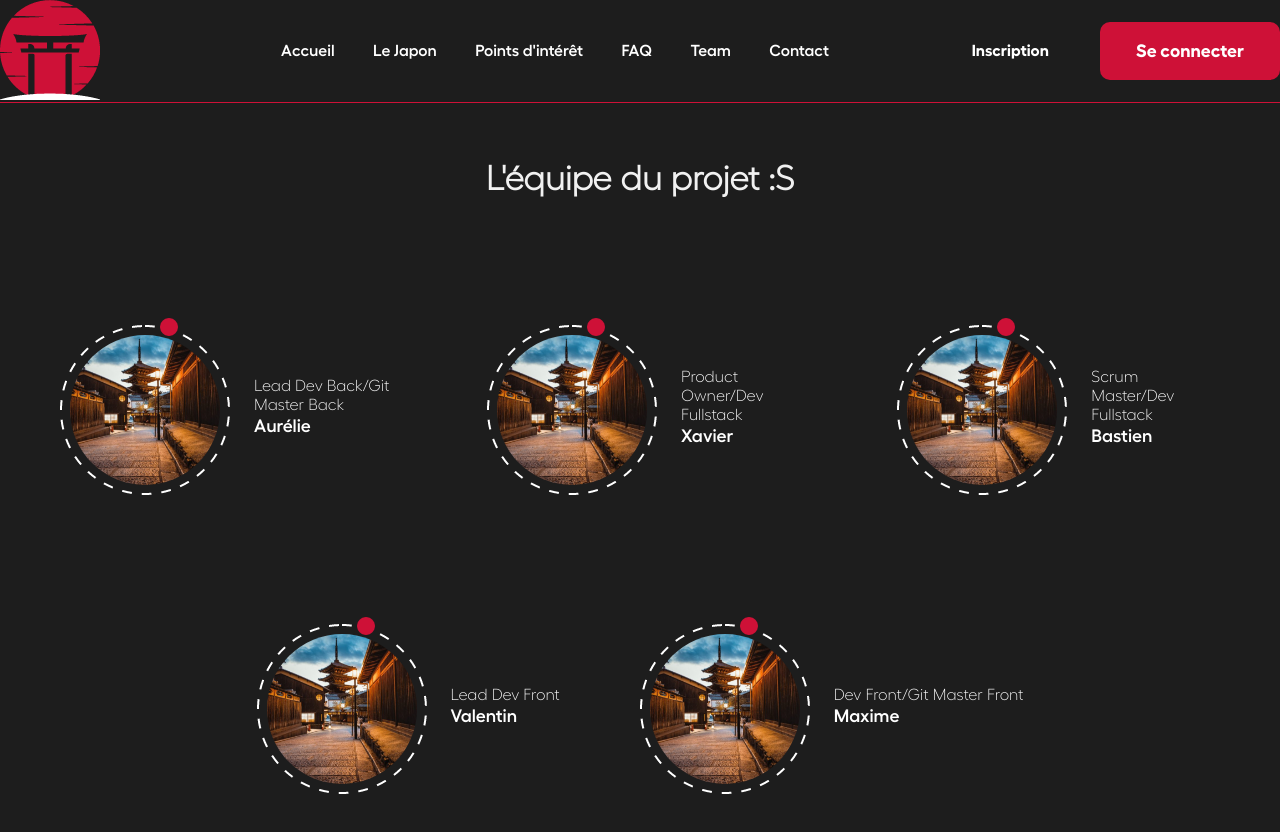
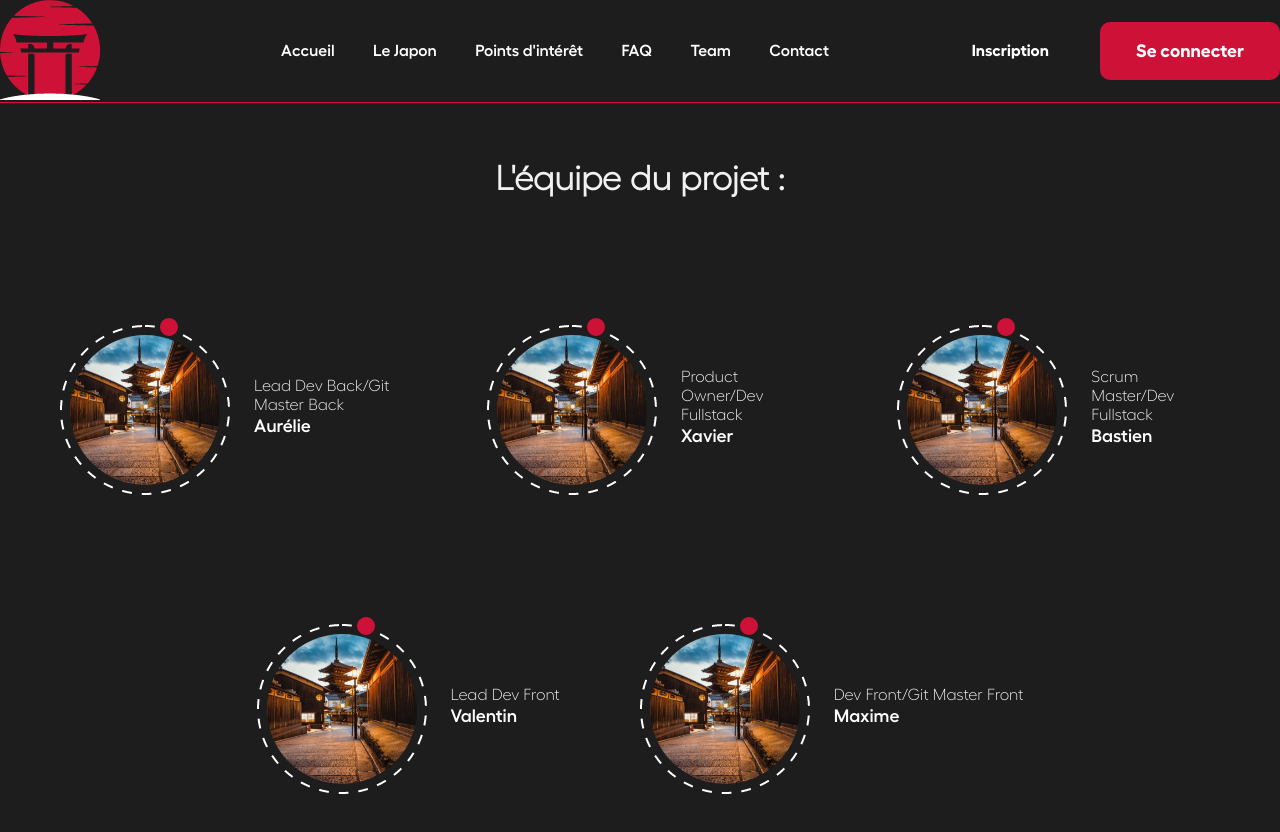
Before and after one commit to MaximHivin/Apotheose-Ojapon, a Vue app: page /team in a window 1280 px wide. Shown: the top 832 px of the page. Built offline with nearby package versions, Linux system fonts and the light colour scheme.

Commit message:
edit team view

```diff
--- a/src/views/TeamView.vue
+++ b/src/views/TeamView.vue
@@ -6,7 +6,7 @@
 
         <div class="separateur"></div>
 
-        <h1 class="titre_team">L'équipe du projet :S</h1>
+        <h1 class="titre_team">L'équipe du projet :</h1>
 
         <div class="team_container">
             <CirclePi RoleMember="Lead Dev Back/Git Master Back" TeamMember="Aurélie"/>
```
